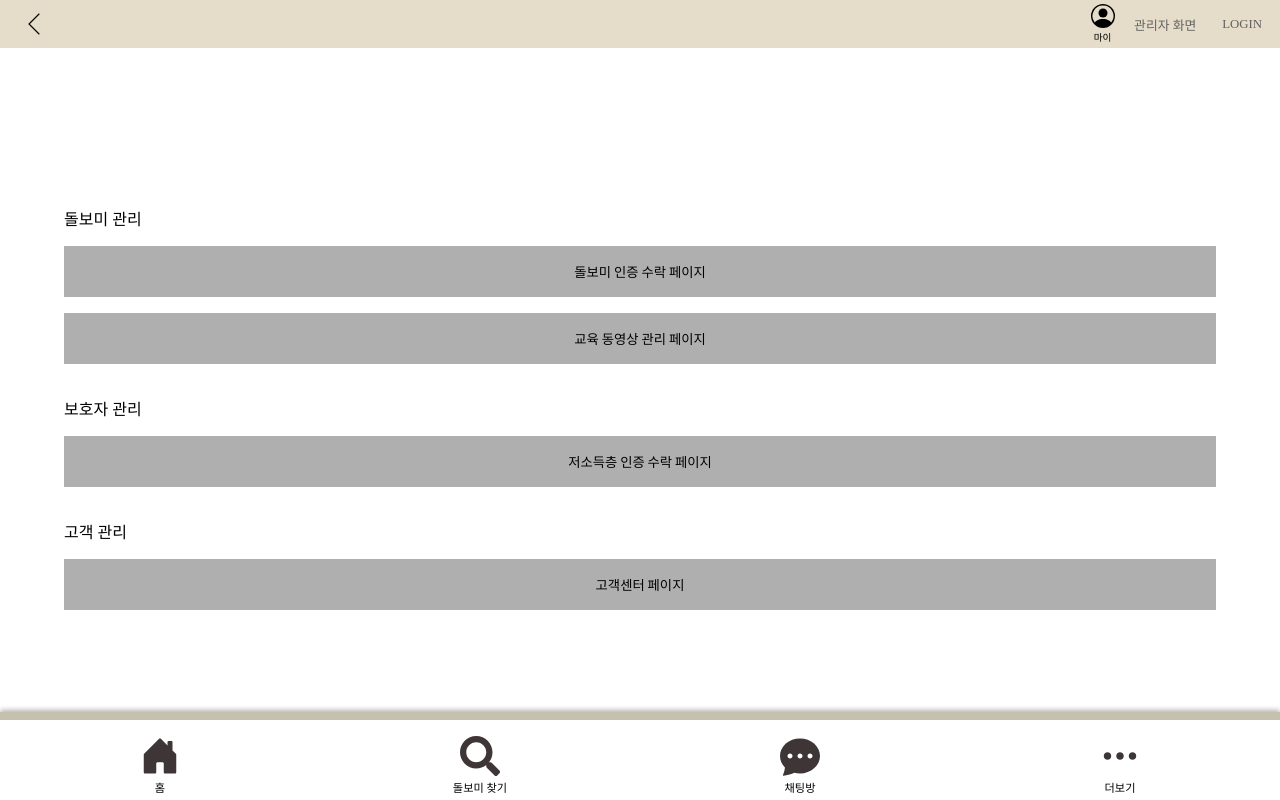
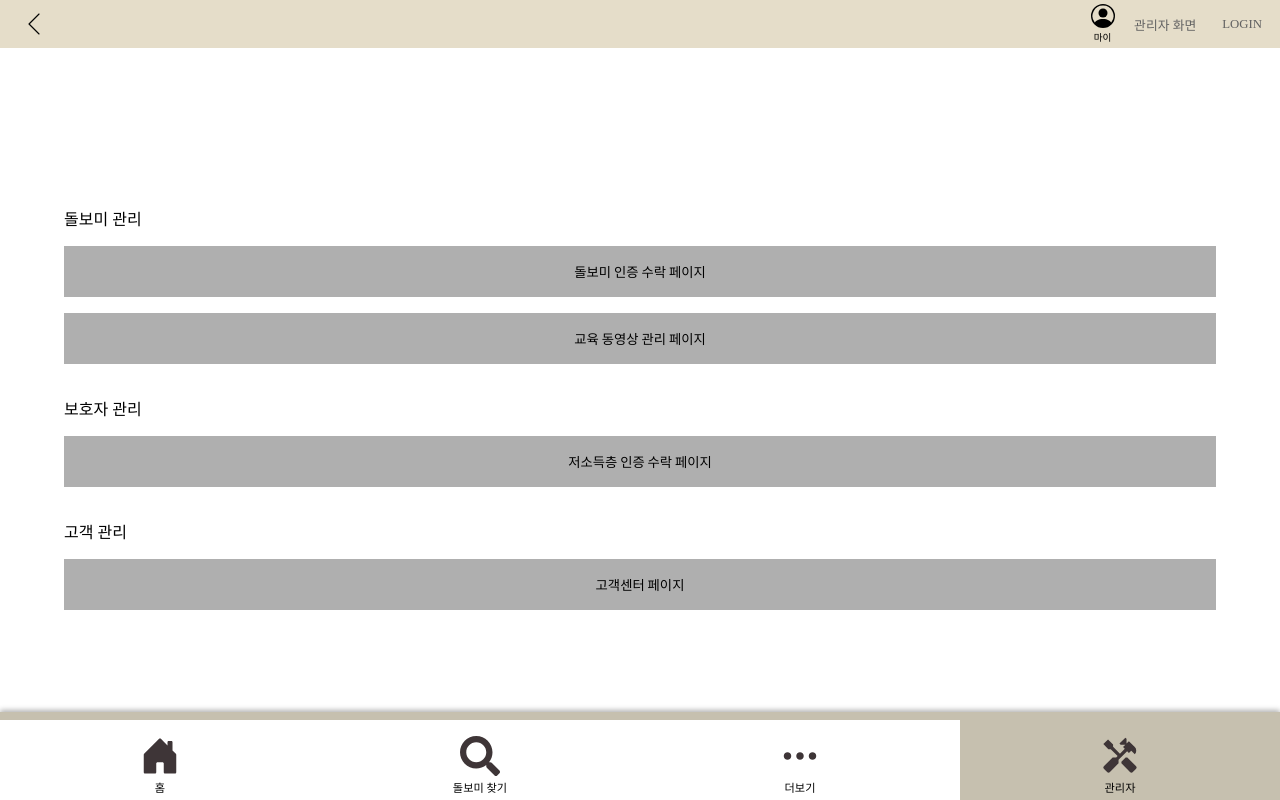
Before and after one commit to yerimi00/GovTech_FE, a React (Vite) app in the folder bombom/: page /adminpage in a window 1280 px wide. Built offline with nearby package versions, Linux system fonts and the light colour scheme; a web font is replaced by a local one.

Commit message:
[ADD] 관리자 Footer 추가

```diff
--- a/bombom/src/components/Layout.jsx
+++ b/bombom/src/components/Layout.jsx
@@ -3,6 +3,7 @@ import styled from 'styled-components';
 import Header from './header/all_header/header';
 import NewHeader from './header/all_header/newHeader';
 import Footer from './footer/footer';
+import AdminFooter from './footer/adminFooter';
 import { Outlet, useLocation } from 'react-router-dom';
 import ResetCss from '../ResetCss';
 
@@ -33,6 +34,13 @@ const Layout = () => {
         return <Header />;
     };
 
+    const renderFooter = () => {
+        if (location.pathname === '/adminpage') {
+            return <AdminFooter />;
+        }
+        return <Footer />;
+    };
+
     return (
         <>
             <ResetCss />
@@ -41,7 +49,7 @@ const Layout = () => {
                 <Main>
                     <Outlet />
                 </Main>
-                <Footer />
+                {renderFooter()}
             </Container>
         </>
     );
--- /dev/null
+++ b/bombom/src/components/footer/adminFooter.jsx
@@ -0,0 +1,118 @@
+import React from "react";
+import styled from "styled-components";
+import { useNavigate, useLocation } from "react-router-dom";
+import CustomColumn from "../container/CustomColumn";
+import CustomFont from "../container/CustomFont";
+import { MainPageIcon, ChatIcon, FindIcon, More } from "../icons/footer";
+import { MdHandyman } from "react-icons/md";
+
+const NaviContainer = styled.footer`
+  display: flex;
+  flex-direction: row;
+  justify-content: center;
+  align-items: center;
+  width: 100%;
+  height: 11vh;
+  background-color: white;
+  bottom: 0;
+  left: 0;
+  pointer-events: auto;
+  position: fixed;
+  border-top: 0.5rem solid #C6C0AF;
+  box-shadow: 0 -2px 5px rgba(0, 0, 0, 0.3);
+`;
+
+const StyledCustomColumn = styled(CustomColumn)`
+  padding-top: 0.7rem;
+  cursor: pointer;
+  transition: background-color 0.3s ease;
+  background-color: ${({ isActive }) => (isActive ? '#C6C0AF' : 'transparent')};
+  width: 25%;
+  height: 100%;
+  display: flex;
+  align-items: center;
+  justify-content: center;
+
+  &:hover {
+    background-color: #E5DDC9;
+  }
+`;
+
+const AdminFooter = () => {
+    const navigate = useNavigate();
+    const location = useLocation();
+
+    const handleMainClick = () => {
+        navigate("/");
+    };
+
+    const handleFindClick = () => {
+        navigate("/want");
+    };
+
+    const handleMoreClick = () => {
+        navigate("/morepage");
+    };
+
+    const handleAdminClick = () => {
+        navigate("/adminpage");
+    };
+
+    return (
+        <NaviContainer>
+            <StyledCustomColumn
+                gap="0.2rem"
+                alignItems="center"
+                justifyContent="center"
+                onClick={handleMainClick}
+                isActive={location.pathname === "/"}
+            >
+                <MainPageIcon />
+                <CustomFont color="black" font="0.7rem">
+                    홈
+                </CustomFont>
+            </StyledCustomColumn>
+
+            <StyledCustomColumn
+                gap="0.2rem"
+                alignItems="center"
+                justifyContent="center"
+                onClick={handleFindClick}
+                isActive={location.pathname === "/want"}
+            >
+                <FindIcon />
+                <CustomFont color="black" font="0.7rem">
+                    돌보미 찾기
+                </CustomFont>
+            </StyledCustomColumn>
+
+            <StyledCustomColumn
+                gap="0.2rem"
+                alignItems="center"
+                justifyContent="center"
+                onClick={handleMoreClick}
+                isActive={location.pathname === "/morepage"}
+            >
+                <More />
+                <CustomFont color="black" font="0.7rem">
+                    더보기
+                </CustomFont>
+            </StyledCustomColumn>
+
+            <StyledCustomColumn
+                gap="0.2rem"
+                alignItems="center"
+                justifyContent="center"
+                onClick={handleAdminClick}
+                isActive={location.pathname === "/adminpage"}
+            >
+                <MdHandyman size={40} color="#3E3537" />
+                <CustomFont color="black" font="0.7rem">
+                    관리자
+                </CustomFont>
+            </StyledCustomColumn>
+        </NaviContainer>
+    );
+};
+
+export default AdminFooter;
```
